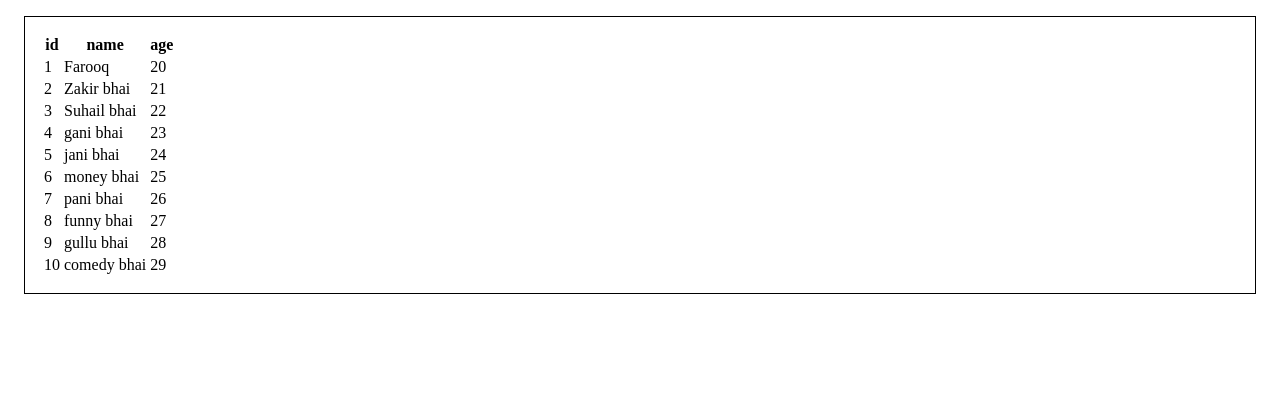
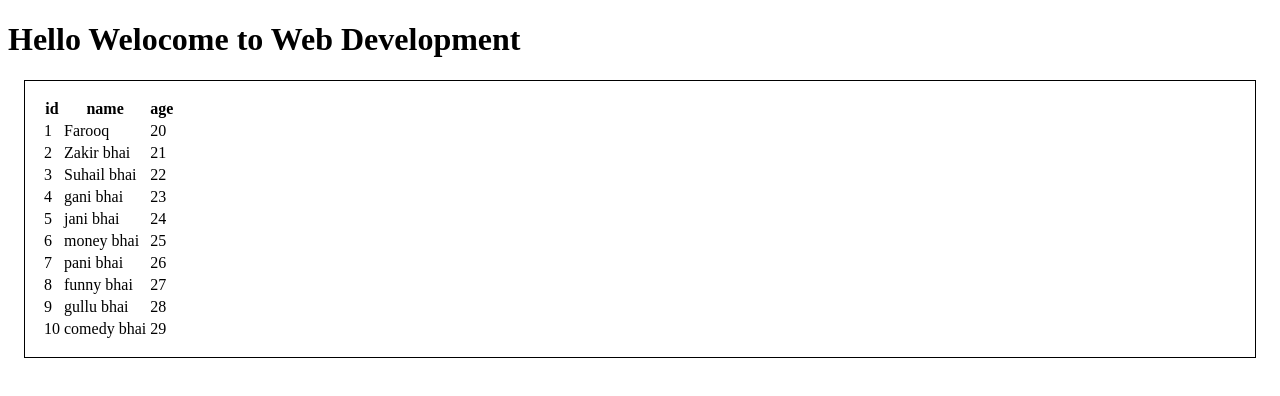
Before and after one commit to SyedFarooq950/Cloning, a plain HTML site: page index.html in a window 1280 px wide. Drawn offline with Linux system fonts and the light colour scheme.

Commit message:
Second Commit

```diff
--- a/index.html
+++ b/index.html
@@ -7,7 +7,7 @@
     <link rel="stylesheet" href="Inde.css">
 </head>
 <body>
-
+   <h1>Hello Welocome to Web Development</h1>
     <script src="Index.js"></script>
 </body>
 </html>
```
